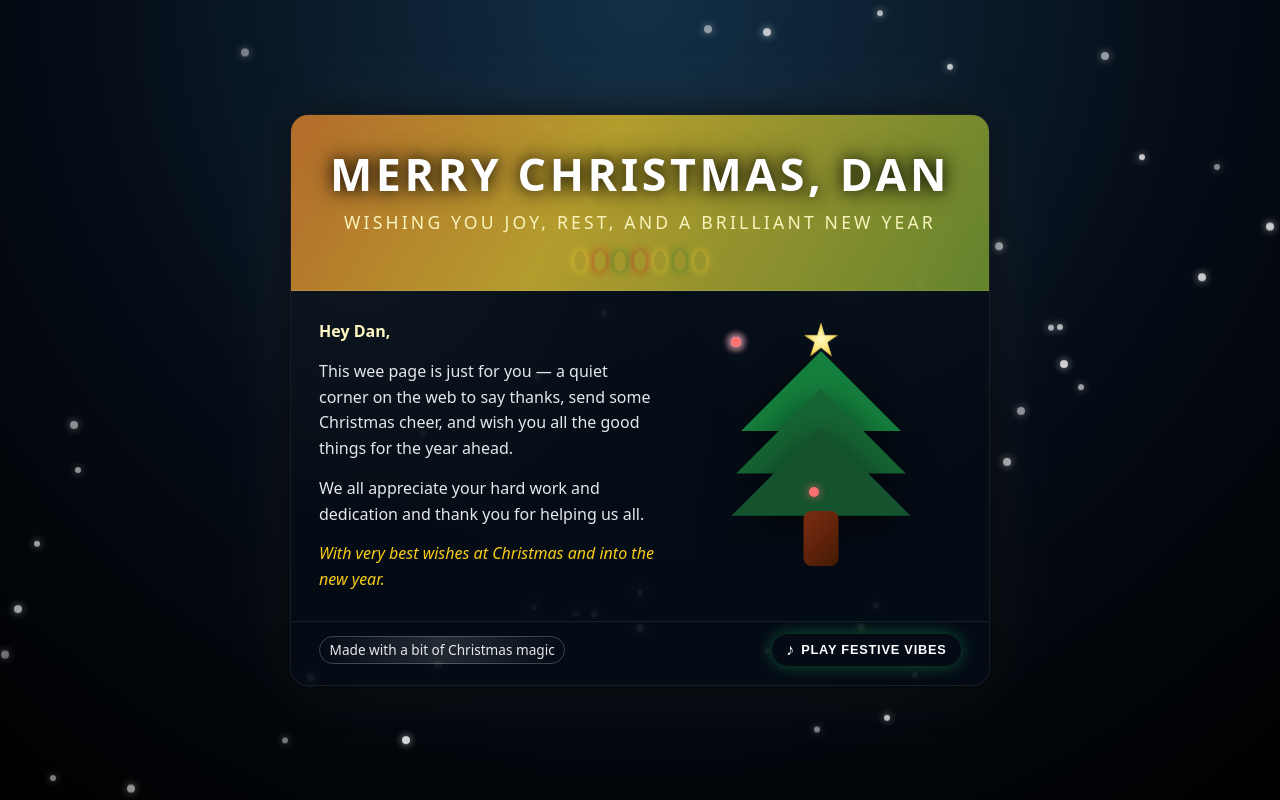
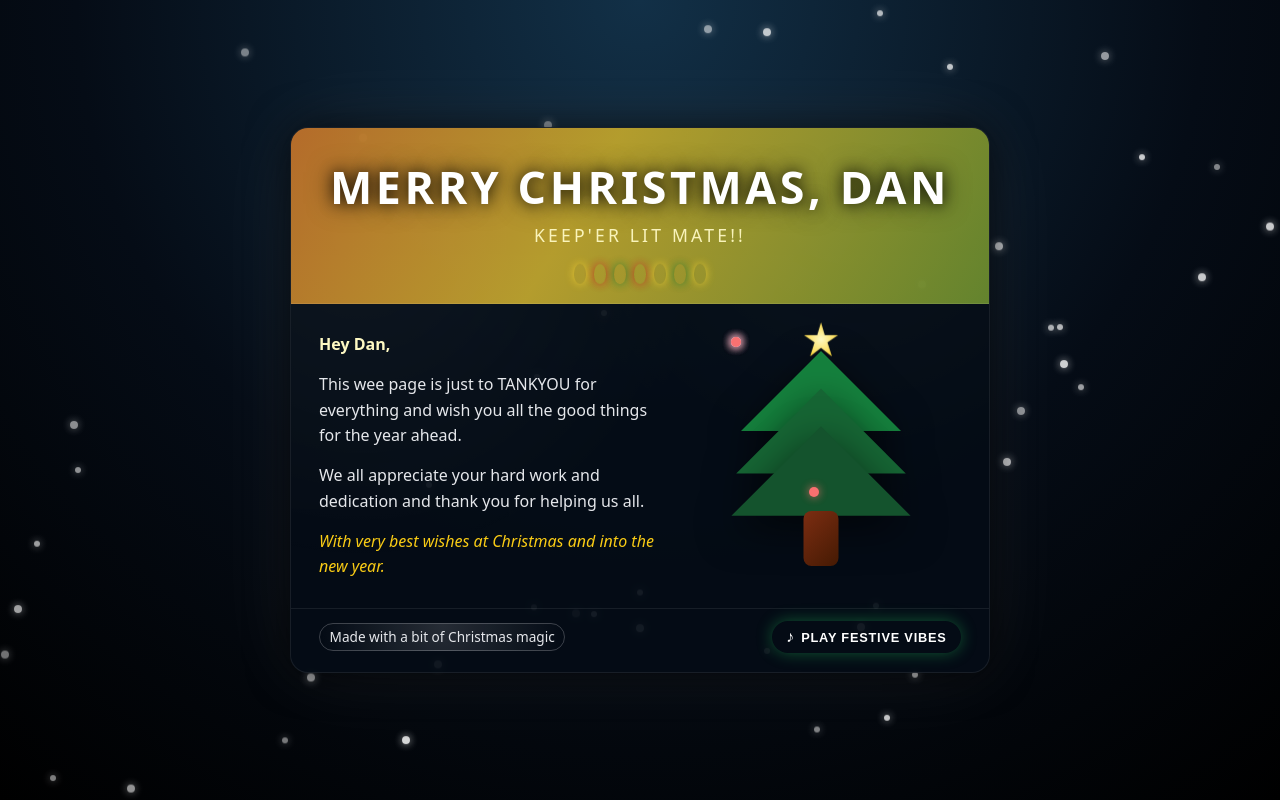
Before and after one commit to Jordy441/DAN2, a website: page src/index.html in a window 1280 px wide. Drawn offline with Linux system fonts and the light colour scheme.

Commit message:
Update index.html

```diff
--- a/src/index.html
+++ b/src/index.html
@@ -13,7 +13,7 @@
   <main class="card" aria-labelledby="title">
     <header class="header">
       <h1 id="title">Merry Christmas, Dan</h1>
-      <h2>Wishing you joy, rest, and a brilliant new year</h2>
+      <h2>Keep'er Lit mate!!</h2>
 
       <div class="lights" aria-hidden="true">
         <div class="light"></div>
@@ -30,8 +30,7 @@
       <div class="greeting">
         <p><strong>Hey Dan,</strong></p>
         <p>
-          This wee page is just for you — a quiet corner on the web to say
-          thanks, send some Christmas cheer, and wish you all the good things for the year ahead.
+          This wee page is just to TANKYOU for everything and wish you all the good things for the year ahead.
         </p>
         <p>
           We all appreciate your hard work and dedication and thank you for helping us all.
@@ -126,5 +125,5 @@
       }
     });
   </script>
-</body>
+   </body>
 </html>
```
